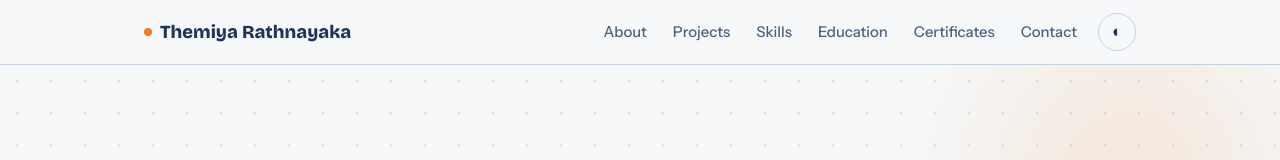
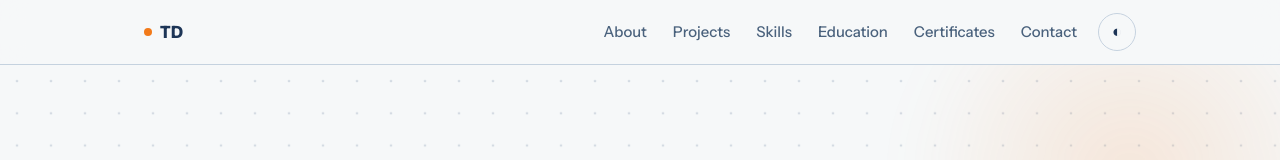
Before and after one commit to ThemiyaDeshan/ThemiyaDeshan.github.io, a plain HTML site: page index.html in a window 1280 px wide. Shown: the top 160 px of the page. Drawn offline with nearby package versions, Linux system fonts and the light colour scheme.

Commit message:
Update index.html

```diff
--- a/index.html
+++ b/index.html
@@ -834,7 +834,7 @@ footer {
 <header id="siteHeader">
   <div class="wrap">
     <nav aria-label="Main">
-      <a class="logo" href="#top"><span class="logo-dot" aria-hidden="true"></span>Themiya Rathnayaka</a>
+      <a class="logo" href="#top"><span class="logo-dot" aria-hidden="true"></span>TD</a>
       <div class="nav-controls">
         <div class="links" id="desktopLinks">
           <a href="#about" data-nav="about">About</a>
```
